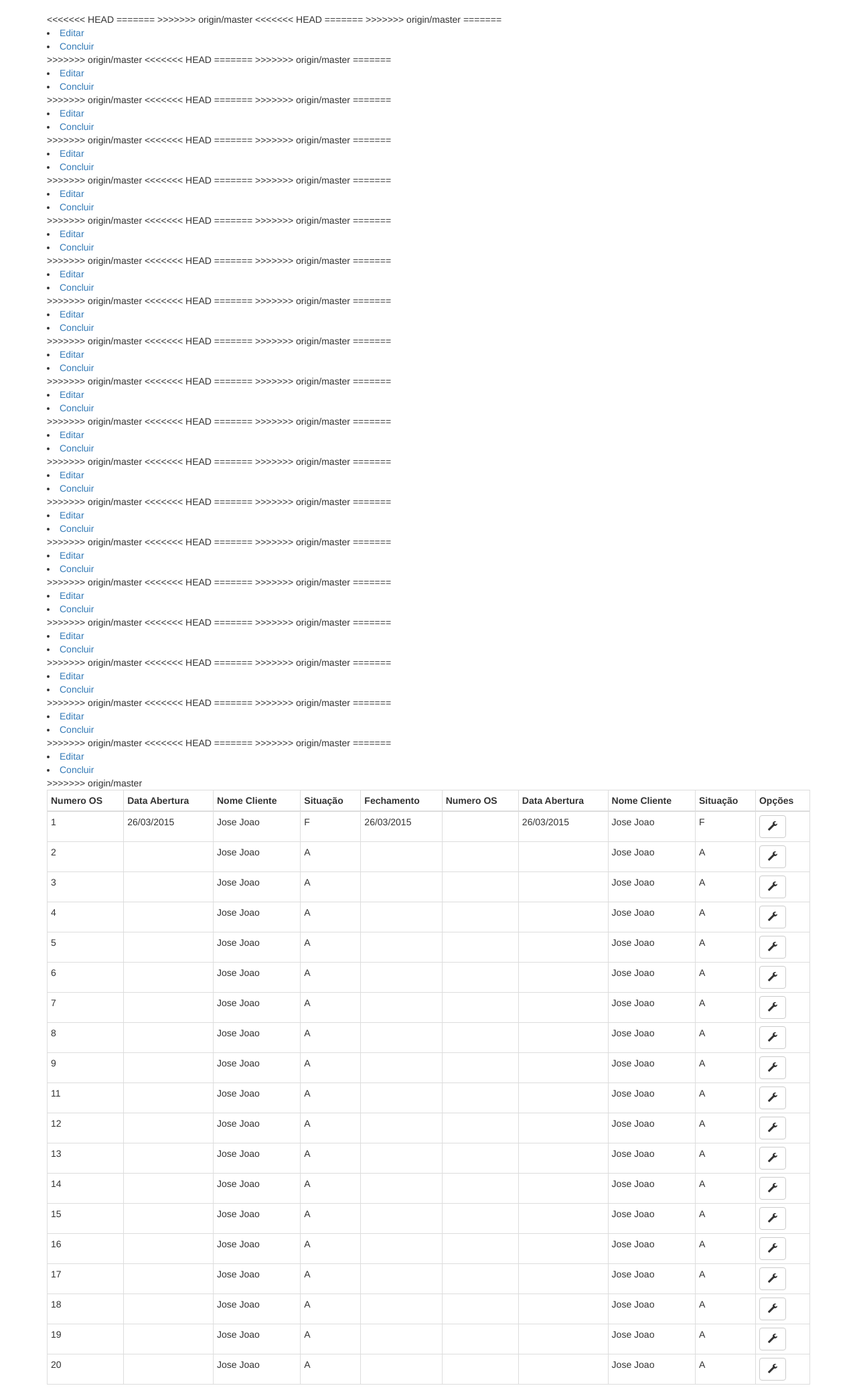
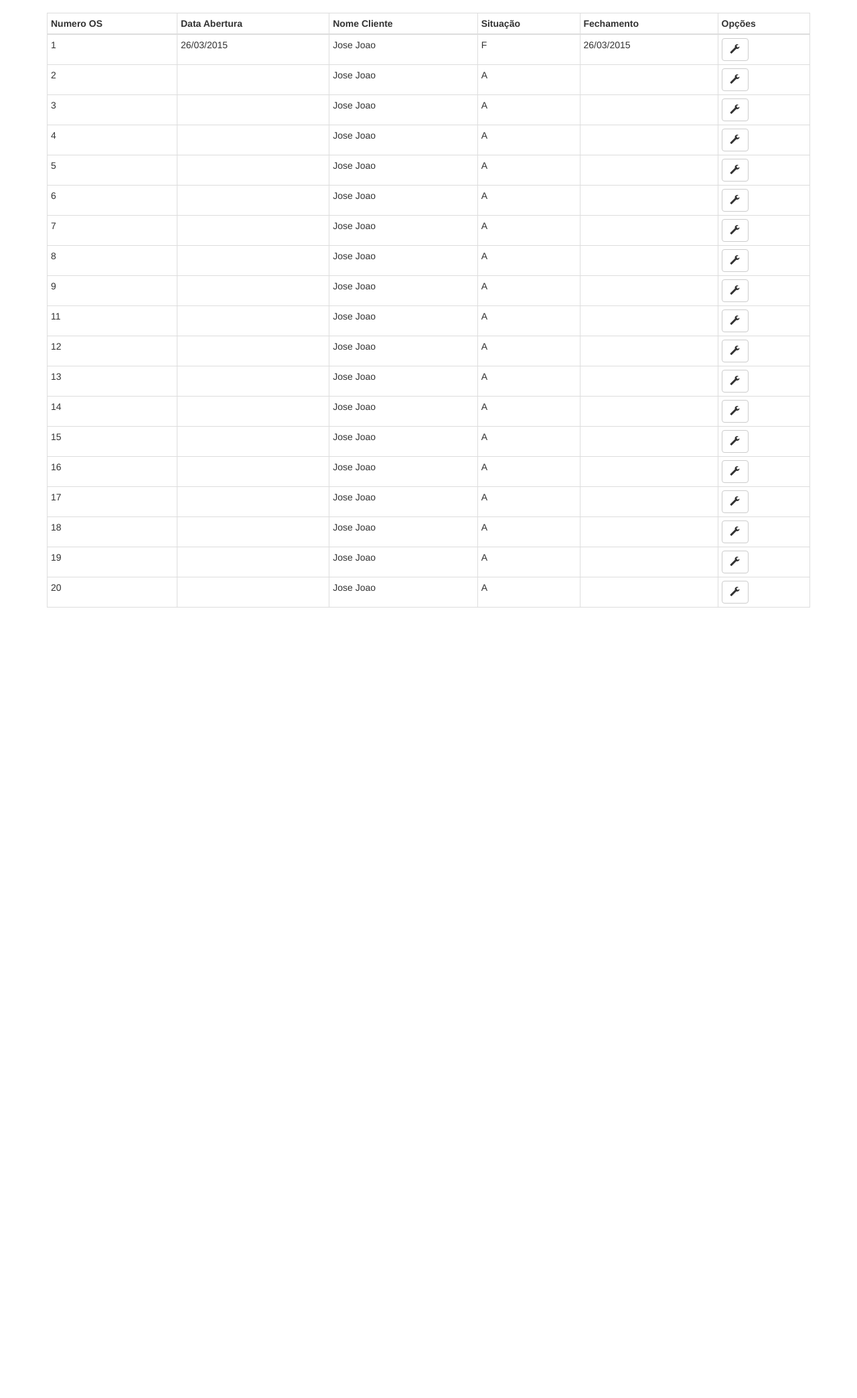
Before and after one commit to lopespaulo/djangoOS, a Django app: page /historico/ in a window 1280 px wide. Shown: the part 81-2168 px from the top of the page at 67% size. After the commit the page ends 988 px from the top, so only its background shows below. Run offline with Django 3.2, Linux system fonts and the light colour scheme; data comes from the database, SQL or seed files in the repository; parts of the project's set-up code (start-up, migrations or seed data) failed here and were passed over; some libraries are stand-ins or nearby versions.

Commit message:
let it go

```diff
--- a/templates/rango/historico.html
+++ b/templates/rango/historico.html
@@ -11,18 +11,13 @@
 
         <thead>
         	 <tr>
-<<<<<<< HEAD
+
           		<th data-field="id">Numero OS</th>
            		<th data-field="data_abertura">Data Abertura</th>
            		<th data-field="nome">Nome Cliente</th>
                 <th data-field="situacao">Situação</th>
                 <th data-field="data_fechamento">Fechamento</th>
-=======
-          		<th data-field="numero_os">Numero OS</th>
-           		<th data-field="data_abertura">Data Abertura</th>
-           		<th data-field="nome">Nome Cliente</th>
-                <th data-field="situacao">Situação</th>
->>>>>>> origin/master
+
                 <th data-field="opcao">Opções</th>
 
         	</tr>
@@ -32,36 +27,25 @@
 
             {% for servico in context %}
     			<tr id="tr_id_1" class="tr-class-1">
-<<<<<<< HEAD
+
     				<td>{{ servico.id }}</td>
     				<td>{{ servico.data_abertura | date:'d/m/Y' }}</td>
     				<td>{{ servico.cliente }}</td>
                     <td>{{ servico.situacao }}</td>
                     <td>{{ servico.data_fechamento | date:'d/m/Y' }}</td>
-=======
-    				<td>{{ servico.numero_os }}</td>
-    				<td>{{ servico.data_abertura | date:'d/m/Y' }}</td>
-    				<td>{{ servico.cliente }}</td>
-                    <td>{{ servico.situacao }}</td>
->>>>>>> origin/master
+
                     <td>
                         <div class="btn-group" role="group" >
                         <button type="button" class="btn btn-default dropdown-toggle" data-toggle="dropdown" aria-expanded="false"><span class="glyphicon glyphicon-wrench"></span></button>
                         <ul class="dropdown-menu" role="menu">
-<<<<<<< HEAD
+
                             <li><a href="{% url 'rango:editar_servico' servico.id %}">Editar</a></li>
                             <li><a href="#">Concluir</span></a></li>
                         </ul>
                         </div>
                     </td>
 
-=======
 
-
-                            <li><a href="{% url 'rango:editar_servico' %}{{servico.numero_os}}">Editar</a></li>
-                            <li><a href="#">Concluir</span></a></li>
-                        </ul>  </div> </td>
->>>>>>> origin/master
 
     			</tr>
     		{% endfor %}
```
